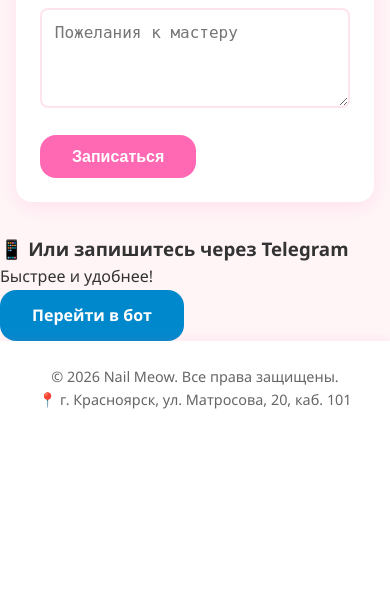
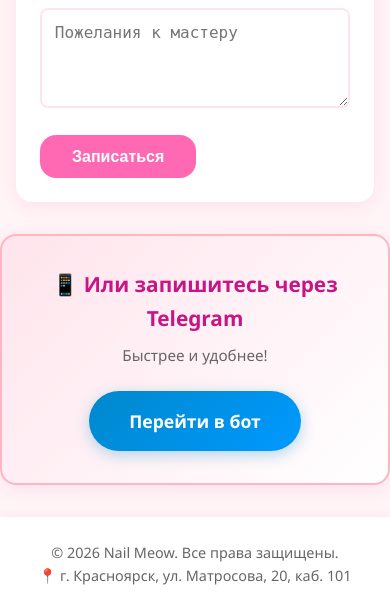
Before and after one commit to bbbnewwwa/Nail-Meow, a FastAPI app: page /booking in a window 390 px wide. Shown: the part 839-1451 px from the top of the page. Before the commit the page ends 1248 px from the top, so only its background shows below. Run offline with FastAPI, Linux system fonts and the light colour scheme; data that the repository does not hold is empty.

Commit message:
добавление стилизации ссылки на телеграм бота

```diff
--- a/static/css/style.css
+++ b/static/css/style.css
@@ -464,6 +464,46 @@ footer {
         padding: 0 1rem 2rem;
     }
 
+/* телеграм */
+.booking-info {
+    background: linear-gradient(135deg, var(--pink-light), var(--white));
+    border: 2px solid var(--pink-soft);
+    border-radius: var(--radius);
+    padding: 2rem;
+    text-align: center;
+    margin: 2rem auto;
+    max-width: 600px;
+    box-shadow: var(--shadow);
+}
+
+.booking-info h3 {
+    color: var(--pink-dark);
+    font-size: 1.3rem;
+    margin-bottom: 0.5rem;
+}
+
+.booking-info p {
+    color: var(--text-light);
+    margin-bottom: 1.5rem;
+    font-size: 0.95rem;
+}
+
+.btn-telegram {
+    display: inline-flex;
+    align-items: center;
+    gap: 0.5rem;
+    background: linear-gradient(135deg, #0088cc, #0099ff);
+    color: var(--white);
+    padding: 1rem 2.5rem;
+    border-radius: 50px;
+    text-decoration: none;
+    font-weight: 600;
+    font-size: 1.1rem;
+    transition: all 0.3s ease;
+    box-shadow: 0 4px 15px rgba(0, 136, 204, 0.3);
+}
+
+
 /* анимации тест */
 
 @keyframes fadeIn {
```
